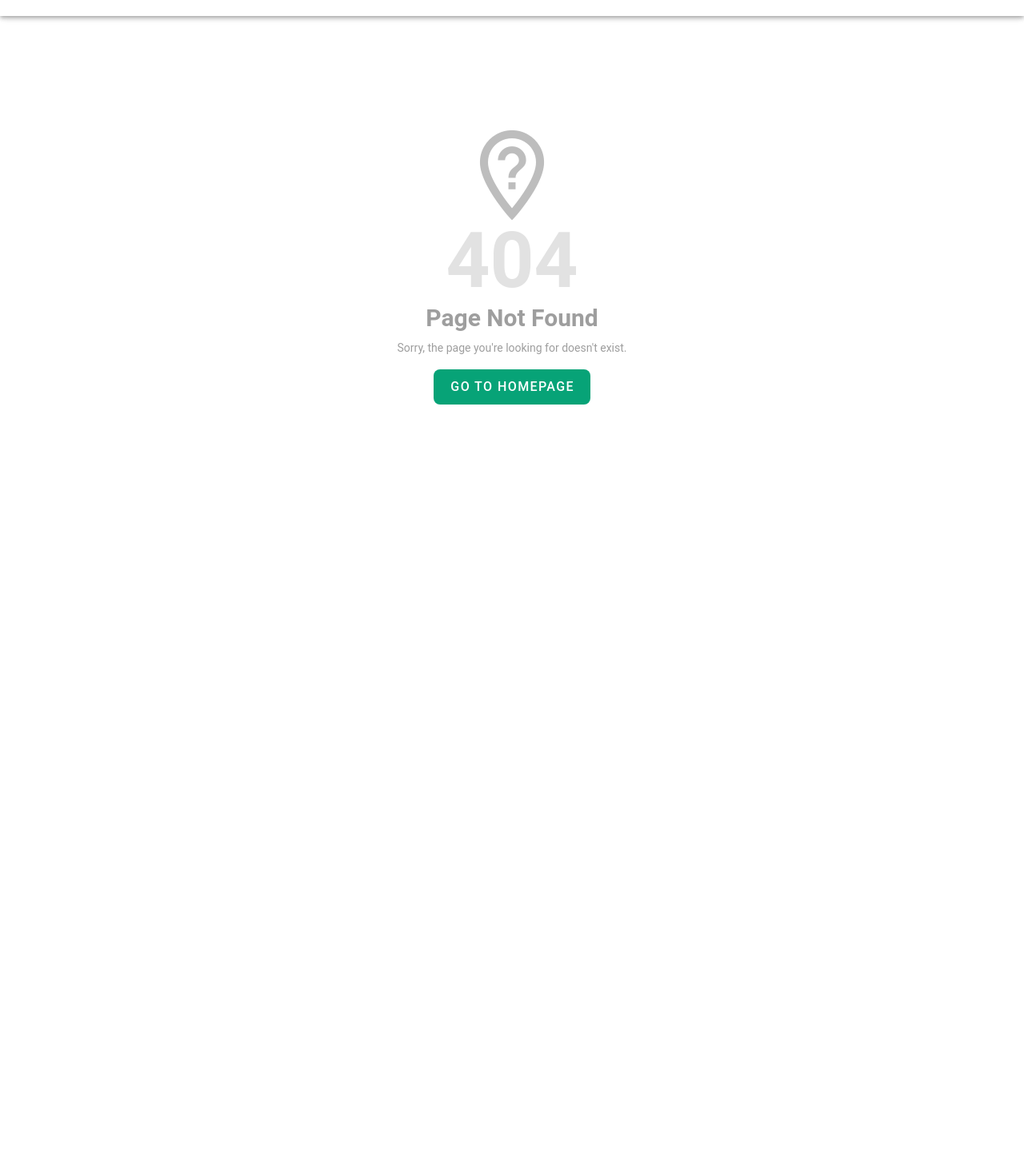
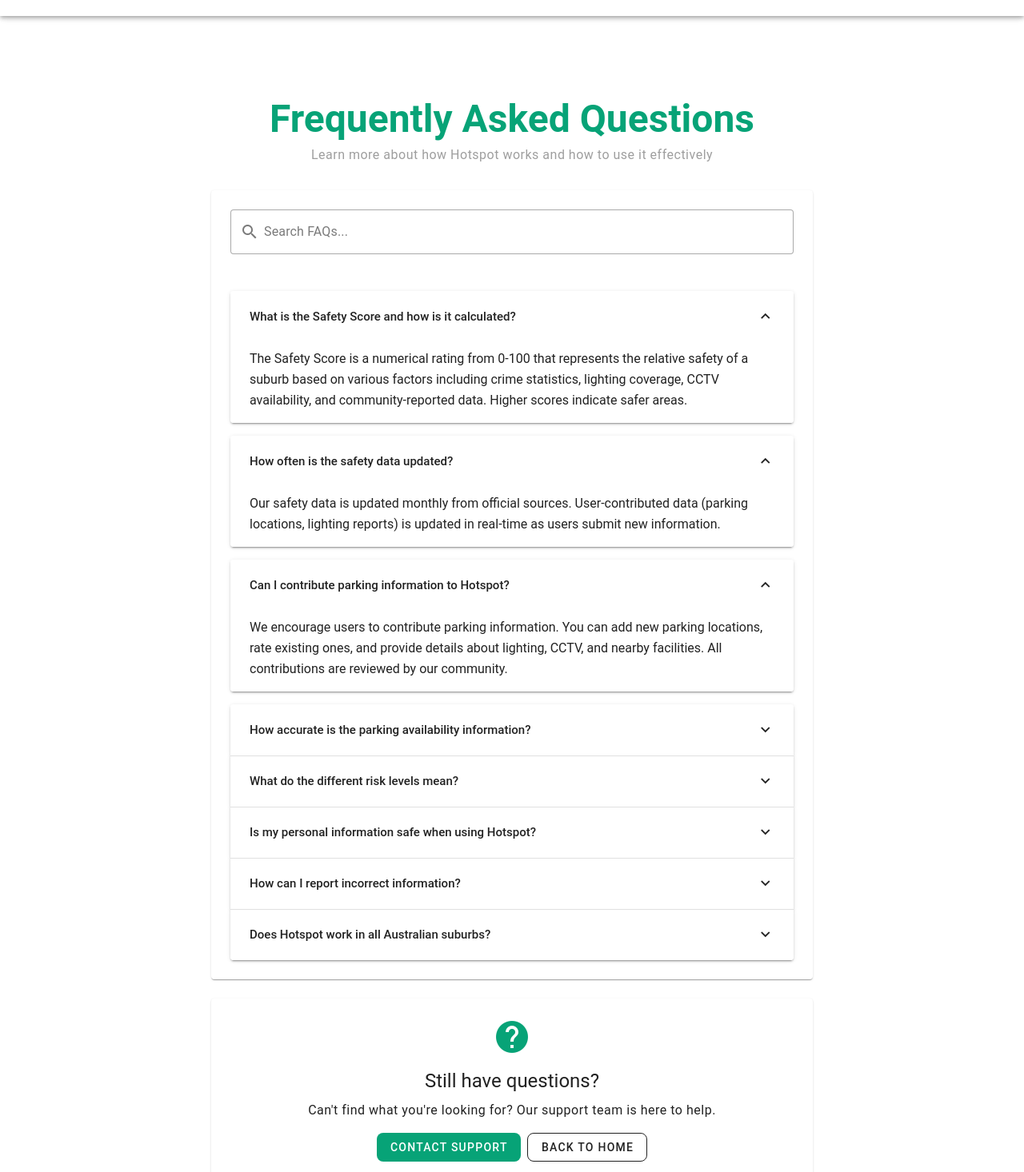
Before and after one commit to michaelmcallister/hotspot, a Vue app in the folder src/web/: page /faq in a window 1280 px wide. Before the commit this address had no page. Shown: the part 44-1510 px from the top of the page at 80% size. Before the commit the page ends 800 px from the top, so only its background shows below. Built offline with nearby package versions, Linux system fonts and the light colour scheme.

Commit message:
Added tooltip feature and linked to the FAQ page

```diff
--- a/src/web/src/Contact.vue
+++ b/src/web/src/Contact.vue
@@ -147,32 +147,43 @@
 
 <script setup lang="ts">
 import { ref, onMounted } from 'vue'
-import validator from 'validator'
 import { contactService } from './services'
+
+// Add this type declaration for reCAPTCHA
+declare global {
+  interface Window {
+    grecaptcha: {
+      ready: (callback: () => void) => void;
+      render: (container: string | HTMLElement, parameters: {
+        sitekey: string;
+        callback: (response: string) => void;
+        'expired-callback': () => void;
+        'error-callback': () => void;
+      }) => number;
+      reset: (widgetId: number) => void;
+    };
+  }
+}
 
 const recaptchaReady = ref(false)
 let recaptchaWidgetId: number | null = null
 
 onMounted(() => {
-  // Yes there are libraries and you'd think they would be easy to use, but I couldn't get it to work (and I tried a few...)
   const checkRecaptcha = () => {
     if (window.grecaptcha && window.grecaptcha.ready) {
       window.grecaptcha.ready(() => {
         recaptchaWidgetId = window.grecaptcha.render('recaptcha-widget', {
-          // This sitekey is not a secret, it's safe to commit to git.
           sitekey: '6LcA4dIrAAAAAJLNNCHqH4Xsmqz52_Kq5tgZecjs',
           callback: handleLoadCallback,
           'expired-callback': handleExpiredCallback,
-          'error-callback': handleErrorCalback
+          'error-callback': handleErrorCallback
         });
-
         recaptchaReady.value = true;
       });
     } else {
       setTimeout(checkRecaptcha, 500);
     }
   };
-
   checkRecaptcha();
 })
 
@@ -199,9 +210,13 @@ const categoryItems = [
   'Other'
 ]
 
+// Fixed validation rules without validator
 const emailRules = [
   (v: string) => !!v || 'Email is required',
-  (v: string) => validator.isEmail(v) || 'Email must be valid',
+  (v: string) => {
+    const emailRegex = /^[^\s@]+@[^\s@]+\.[^\s@]+$/
+    return emailRegex.test(v) || 'Email must be valid'
+  },
 ]
 
 const categoryRules = [
@@ -219,16 +234,17 @@ const detailsRules = [
 const postcodeRules = [
   (v: string) => {
     if (!v) return true
-    return validator.isPostalCode(v, 'AU')
+    // Australian postcode validation (4 digits)
+    const postcodeRegex = /^\d{4}$/
+    return postcodeRegex.test(v) || 'Postcode must be a valid 4-digit Australian postcode'
   }
 ]
-
 
 const resetRecaptcha = () => {
   recaptchaToken.value = ''
 }
 
-const handleErrorCalback = resetRecaptcha
+const handleErrorCallback = resetRecaptcha
 const handleExpiredCallback = resetRecaptcha
 
 const handleLoadCallback = (response: string) => {
@@ -251,7 +267,6 @@ const resetRecaptchaWidget = () => {
   recaptchaToken.value = ''
 }
 
-
 const handleSubmit = async (event?: Event) => {
   if (event) {
     event.preventDefault()
@@ -264,7 +279,6 @@ const handleSubmit = async (event?: Event) => {
 
   showLoadingDialog.value = true
 
-  // Form data ready for submission
   const formData = {
     email: email.value,
     category: category.value,
@@ -280,7 +294,6 @@ const handleSubmit = async (event?: Event) => {
     successMessage.value = 'Your message has been sent successfully.'
     showSuccessDialog.value = true
     resetForm()
-
   } catch (error) {
     showLoadingDialog.value = false
     errorMessage.value = 'Failed to submit form. Please check your connection and try again.'
@@ -289,9 +302,6 @@ const handleSubmit = async (event?: Event) => {
     resetRecaptchaWidget()
   }
 }
-
-
-
 </script>
 
 <style scoped>
--- /dev/null
+++ b/src/web/src/components/FAQ.vue
@@ -0,0 +1,207 @@
+<template>
+  <v-main>
+    <v-container class="pa-6" max-width="800">
+      <v-row justify="center">
+        <v-col cols="12">
+          <div class="text-center mb-8">
+            <h1 class="text-h3 font-weight-bold text-primary mb-2">Frequently Asked Questions</h1>
+            <p class="text-body-1 text-grey">Learn more about how Hotspot works and how to use it effectively</p>
+          </div>
+
+          <v-card class="pa-6" elevation="1">
+            <!-- Search Section -->
+            <div class="mb-6">
+              <v-text-field
+                v-model="searchQuery"
+                label="Search FAQs..."
+                prepend-inner-icon="mdi-magnify"
+                variant="outlined"
+                clearable
+                @update:model-value="filterFAQs"
+              ></v-text-field>
+            </div>
+
+            <!-- FAQ List -->
+            <v-expansion-panels v-model="expandedPanel" multiple>
+              <v-expansion-panel
+                v-for="(faq, index) in filteredFAQs"
+                :key="faq.id"
+                :value="index"
+              >
+                <v-expansion-panel-title>
+                  <span class="font-weight-medium">{{ faq.question }}</span>
+                </v-expansion-panel-title>
+                <v-expansion-panel-text>
+                  <div v-html="faq.answer" class="faq-answer"></div>
+
+                  <!-- Additional resources for specific FAQs -->
+                  <div v-if="faq.resources" class="mt-3">
+                    <v-divider class="my-3"></v-divider>
+                    <h4 class="text-body-2 font-weight-medium mb-2">Related Resources:</h4>
+                    <v-list density="compact" class="bg-transparent">
+                      <v-list-item
+                        v-for="resource in faq.resources"
+                        :key="resource.text"
+                        :href="resource.link"
+                        target="_blank"
+                        class="px-0"
+                      >
+                        <template v-slot:prepend>
+                          <v-icon size="small" color="primary">mdi-open-in-new</v-icon>
+                        </template>
+                        <v-list-item-title class="text-body-2">{{ resource.text }}</v-list-item-title>
+                      </v-list-item>
+                    </v-list>
+                  </div>
+                </v-expansion-panel-text>
+              </v-expansion-panel>
+            </v-expansion-panels>
+
+            <!-- No results message -->
+            <div v-if="filteredFAQs.length === 0" class="text-center py-8">
+              <v-icon size="64" color="grey-lighten-1" class="mb-4">mdi-magnify-remove</v-icon>
+              <h3 class="text-h6 mb-2">No matching FAQs found</h3>
+              <p class="text-body-2 text-grey">Try searching with different keywords</p>
+            </div>
+          </v-card>
+
+          <!-- Contact Support Section -->
+          <v-card class="mt-6 pa-6 text-center" color="primary-lighten-5">
+            <v-icon size="48" color="primary" class="mb-4">mdi-help-circle</v-icon>
+            <h3 class="text-h5 mb-2">Still have questions?</h3>
+            <p class="text-body-1 mb-4">Can't find what you're looking for? Our support team is here to help.</p>
+            <v-btn
+              color="primary"
+              variant="flat"
+              rounded="lg"
+              @click="goToContact"
+              class="mr-2"
+            >
+              Contact Support
+            </v-btn>
+            <v-btn
+              variant="outlined"
+              rounded="lg"
+              @click="goToHome"
+            >
+              Back to Home
+            </v-btn>
+          </v-card>
+        </v-col>
+      </v-row>
+    </v-container>
+  </v-main>
+</template>
+
+<script setup lang="ts">
+import { ref, computed, onMounted } from 'vue'
+import { useRouter } from 'vue-router'
+
+const router = useRouter()
+const searchQuery = ref('')
+const expandedPanel = ref<number[]>([])
+
+interface FAQItem {
+  id: number
+  question: string
+  answer: string
+  category: string
+  resources?: { text: string; link: string }[]
+}
+
+const faqItems = ref<FAQItem[]>([
+  {
+    id: 1,
+    question: "What is the Safety Score and how is it calculated?",
+    answer: "The Safety Score is a numerical rating from 0-100 that represents the relative safety of a suburb based on various factors including crime statistics, lighting coverage, CCTV availability, and community-reported data. Higher scores indicate safer areas.",
+    category: "safety"
+  },
+  {
+    id: 2,
+    question: "How often is the safety data updated?",
+    answer: "Our safety data is updated monthly from official sources. User-contributed data (parking locations, lighting reports) is updated in real-time as users submit new information.",
+    category: "data"
+  },
+  {
+    id: 3,
+    question: "Can I contribute parking information to Hotspot?",
+    answer: "We encourage users to contribute parking information. You can add new parking locations, rate existing ones, and provide details about lighting, CCTV, and nearby facilities. All contributions are reviewed by our community.",
+    category: "contribution"
+  },
+  {
+    id: 4,
+    question: "How accurate is the parking availability information?",
+    answer: "Parking information is sourced from both official datasets and community contributions. While we strive for accuracy, availability can change rapidly. We recommend using this as a guide and verifying on-site when possible.",
+    category: "parking"
+  },
+  {
+    id: 5,
+    question: "What do the different risk levels mean?",
+    answer: "Risk levels are categorized as: <strong>Low Risk</strong> (80-100), <strong>Moderate Risk</strong> (60-79), <strong>Elevated Risk</strong> (40-59), and <strong>High Risk</strong> (0-39). These are relative measures based on comparative analysis of suburbs.",
+    category: "safety"
+  },
+  {
+    id: 6,
+    question: "Is my personal information safe when using Hotspot?",
+    answer: "We take privacy seriously. We only collect essential information and never share personal data without consent. Anonymous contributions help improve the platform for everyone while protecting your privacy.",
+    category: "privacy",
+  },
+  {
+    id: 7,
+    question: "How can I report incorrect information?",
+    answer: "You can report incorrect information by contacting our support team through the Contact Us page.",
+    category: "support"
+  },
+  {
+    id: 8,
+    question: "Does Hotspot work in all Australian suburbs?",
+    answer: "Currently, we focus on metropolitan areas within Melbourne with available data. We're continuously expanding our coverage. If your suburb isn't listed, please contact us and we'll prioritize adding it.",
+    category: "coverage"
+  }
+])
+
+const filteredFAQs = computed(() => {
+  if (!searchQuery.value) return faqItems.value
+
+  const query = searchQuery.value.toLowerCase()
+  return faqItems.value.filter(faq =>
+    faq.question.toLowerCase().includes(query) ||
+    faq.answer.toLowerCase().includes(query) ||
+    faq.category.toLowerCase().includes(query)
+  )
+})
+
+const filterFAQs = () => {
+
+  if (searchQuery.value) {
+    expandedPanel.value = filteredFAQs.value.map((_, index) => index)
+  }
+}
+
+const goToContact = () => {
+  router.push('/contact')
+}
+
+const goToHome = () => {
+  router.push('/')
+}
+
+
+onMounted(() => {
+  expandedPanel.value = [0, 1, 2]
+})
+</script>
+
+<style scoped>
+.faq-answer {
+  line-height: 1.6;
+}
+
+.faq-answer :deep(strong) {
+  color: rgb(var(--v-theme-primary));
+}
+
+.v-expansion-panel-title {
+  min-height: 64px;
+}
+</style>
--- a/src/web/src/components/ScoreCard.vue
+++ b/src/web/src/components/ScoreCard.vue
@@ -2,7 +2,27 @@
   <v-card class="mx-auto pa-6 text-center" max-width="500" elevation="1" aria-labelledby="score-title">
     <div id="score-title" class="suburb-name">{{ suburb }}</div>
     <div class="safety-score">{{ score }}</div>
-    <div class="score-label">Safety Score</div>
+
+    <!-- Safety Score with Tooltip -->
+    <div class="score-label-container">
+      <div class="score-label">Safety Score</div>
+      <v-tooltip location="top">
+        <template v-slot:activator="{ props }">
+          <v-btn
+            v-bind="props"
+            icon
+            size="x-small"
+            variant="text"
+            color="grey"
+            @click="goToFAQ"
+            class="ml-1 info-btn"
+          >
+            <v-icon size="18">mdi-information</v-icon>
+          </v-btn>
+        </template>
+        <span>click to learn more</span>
+      </v-tooltip>
+    </div>
 
     <v-chip :color="chipColor" variant="tonal" size="small" class="mb-4 font-weight-bold">
       {{ riskLabel }}
@@ -17,14 +37,16 @@
       </template>
     </p>
   </v-card>
-
 </template>
 
 <script setup lang="ts">
 import { computed, onMounted, ref } from 'vue';
+import { useRouter } from 'vue-router';
 import { safetyLabel, safetyColor } from '../utils/safety';
 import { statsService } from '../services';
 import { safetyToRiskScore, riskDifferencePercent } from '../utils';
+
+const router = useRouter();
 
 const props = defineProps<{
   suburb: string
@@ -60,6 +82,10 @@ const signedPercent = computed(() => {
   const absRounded = Math.round(Math.abs(deltaPct.value) * 10) / 10
   return `${sign}${absRounded}%`
 })
+
+const goToFAQ = () => {
+  router.push('/faq');
+};
 </script>
 
 <style scoped>
@@ -75,10 +101,27 @@ const signedPercent = computed(() => {
   font-weight: 800;
   margin: .25rem 0 0;
 }
+
+.score-label-container {
+  display: flex;
+  align-items: center;
+  justify-content: center;
+  gap: 0.25rem;
+  margin-bottom: .6rem;
+}
+
 .score-label {
   color: rgb(var(--v-theme-on-surface));
   opacity: 0.6;
-  margin-bottom: .6rem;
+}
+
+.info-btn {
+  min-width: 24px;
+  height: 24px;
+}
+
+.info-btn .v-icon {
+  font-size: 18px;
 }
 
 .description {
--- a/src/web/src/router/index.ts
+++ b/src/web/src/router/index.ts
@@ -4,6 +4,7 @@ import TopSuburbs from '../TopSuburbs.vue'
 import Saved from '../Saved.vue'
 import Contact from '../Contact.vue'
 import NotFound from '../NotFound.vue'
+import FAQ from '../components/FAQ.vue'
 
 const routes = [
   { path: '/', name: 'home', component: Homepage },
@@ -11,6 +12,7 @@ const routes = [
   { path: '/top-suburbs', name: 'top-suburbs', component: TopSuburbs },
   { path: '/saved', name: 'saved', component: Saved },
   { path: '/contact', name: 'contact', component: Contact },
+  { path: '/faq', name: 'faq', component: FAQ },
   { path: '/:pathMatch(.*)*', name: 'not-found', component: NotFound },
 ]
 
--- a/src/web/vite.config.js
+++ b/src/web/vite.config.js
@@ -1,8 +1,12 @@
 import { defineConfig } from 'vite'
 import vue from '@vitejs/plugin-vue'
+import vuetify from 'vite-plugin-vuetify'
 
 export default defineConfig({
-  plugins: [vue()],
+  plugins: [
+    vue(),
+    vuetify(),
+  ],
   server: {
     proxy: {
       '/api': {
```
